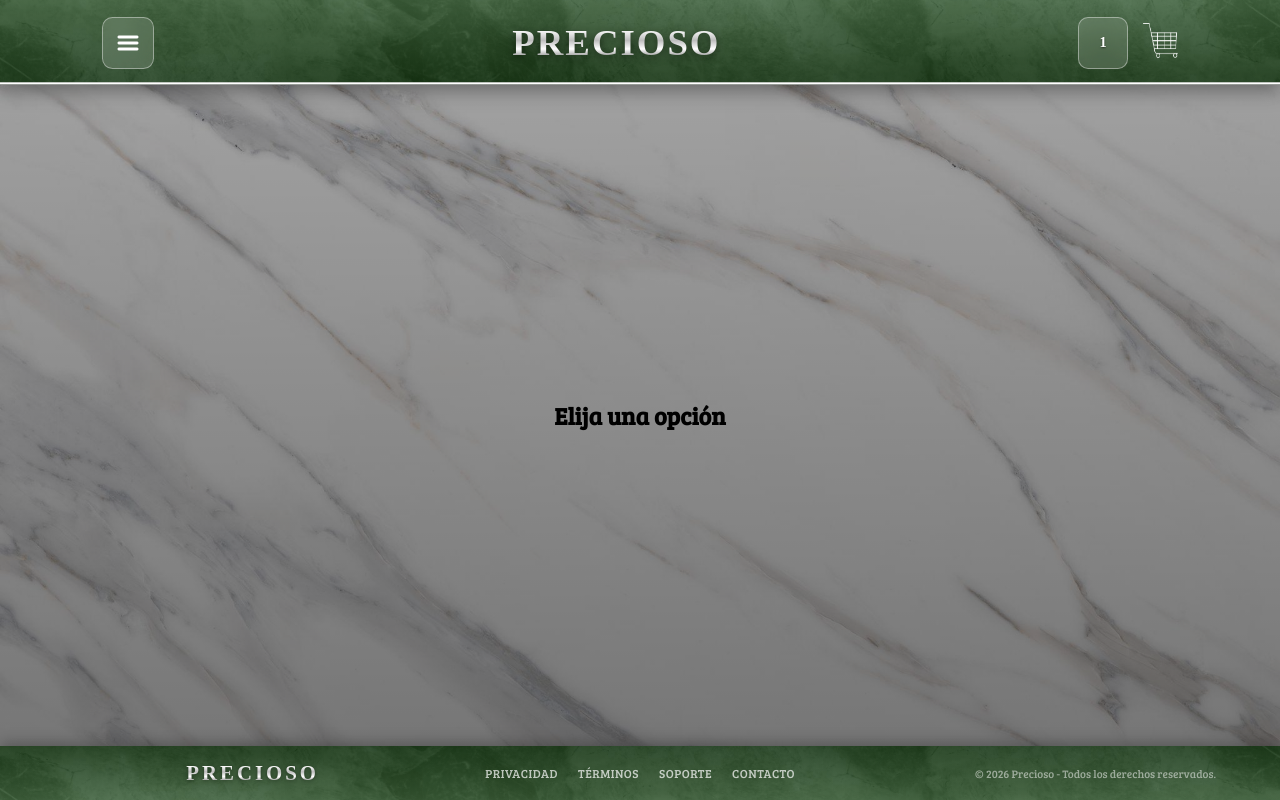
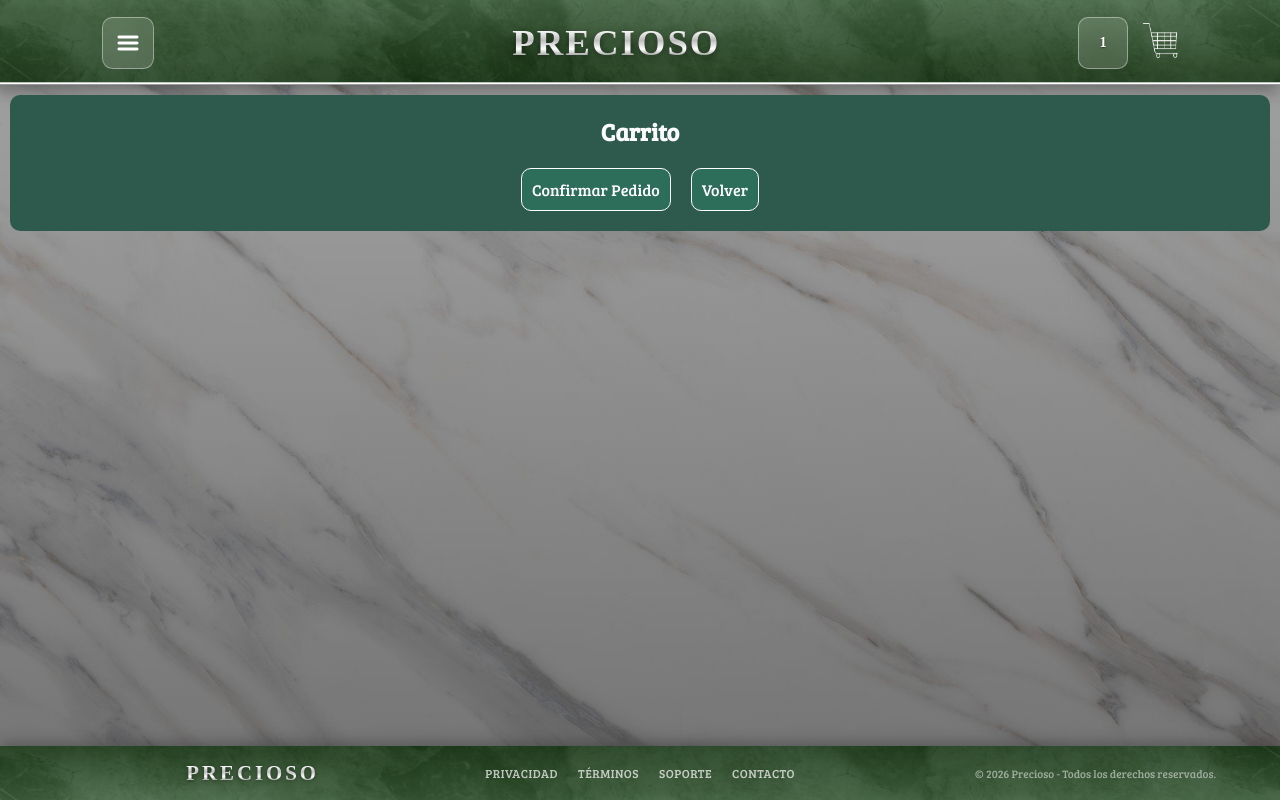
Before and after one commit to Tomy52/tp-prog-iv, an Angular app: page /shoppingCart in a window 1280 px wide. Before the commit this address led to /main-menu. Built offline with nearby package versions, Linux system fonts and the light colour scheme; sample sign-in values are in the browser's storage.

Commit message:
feat: add routing, and view-shopping-cart component

```diff
--- a/src/app/app.routes.ts
+++ b/src/app/app.routes.ts
@@ -28,6 +28,7 @@ import { CsvFormUpdate } from './components/sections/csv-section/csv-form-update
 import { CategoryFormSection } from './components/sections/categories/category-form-section/category-form-section';
 import { DeleteCategory } from './components/sections/categories/delete-category/delete-category';
 import { ProductsOnSalePage } from './components/sections/customer/products-on-sale-page/products-on-sale-page';
+import {ViewShoppingCart} from './components/sections/shopping-cart/view-shopping-cart';
 
 
 export const routes: Routes = [
@@ -132,6 +133,11 @@ export const routes: Routes = [
     canActivate: [AuthGuard]
   },
   {
+    path:"shoppingCart",
+    component:ViewShoppingCart,
+    canActivate: [AuthGuard]
+  },
+  {
     path:"**",
     pathMatch:"prefix",
     redirectTo:"main-menu"
--- a/src/app/components/reusable/shopping-cart/shopping-cart.html
+++ b/src/app/components/reusable/shopping-cart/shopping-cart.html
@@ -1,7 +1,7 @@
 <div  class="cart-container">
 
-<img appTooltip="Ver Carrito" class="cart-icon" src="images/carrito.png" alt="Icono de un carrito de compras">
-
+<a routerLink="shoppingCart"><img appTooltip="Ver Carrito" class="cart-icon" src="images/carrito.png" alt="Icono de un carrito de compras">
+</a>
 
 @if (items() > 0){
 
--- a/src/app/components/reusable/shopping-cart/shopping-cart.ts
+++ b/src/app/components/reusable/shopping-cart/shopping-cart.ts
@@ -1,11 +1,13 @@
 import {ChangeDetectionStrategy, Component, computed, inject} from '@angular/core';
 import {ShoppingCartService} from '../../../services/shopping-cart-service';
 import {Tooltip} from '../../../directives/tooltip';
+import {RouterLink} from '@angular/router';
 
 @Component({
   selector: 'app-shopping-cart',
   imports: [
-    Tooltip
+    Tooltip,
+    RouterLink
   ],
   templateUrl: './shopping-cart.html',
   styleUrl: './shopping-cart.css',
--- a/src/app/components/sections/customer/products-on-sale-page/products-on-sale-page.css
+++ b/src/app/components/sections/customer/products-on-sale-page/products-on-sale-page.css
@@ -7,9 +7,7 @@ h1,h2 {
 section {
   margin: 10px;
   padding: 10px;
-
   border-radius: 10px;
-
   background-color: var(--main-color);
 }
 
@@ -18,7 +16,6 @@ section {
   flex-direction: row;
   justify-content: center;
   margin-bottom: 10px;
-
 }
 
 .toggle-area label {
--- /dev/null
+++ b/src/app/components/sections/shopping-cart/view-shopping-cart.css
@@ -0,0 +1,68 @@
+section {
+  margin: 10px;
+  padding: 10px;
+  border-radius: 10px;
+  background-color: var(--main-color);
+}
+
+h2 {
+  color: white;
+  text-align: center;
+  margin: 10px;
+}
+
+h4{
+  color: white;
+  text-align: center;
+  margin: 10px;
+}
+
+button>a{
+  color: white;
+  text-align: center;
+  text-decoration: none;
+}
+
+.items-container{
+  display: flex;
+  flex-direction: column;
+  justify-content: center;
+  align-items: center;
+  width: 100%;
+  font-size: 25px;
+}
+
+.items-container>p{
+  color:whitesmoke;
+  border-bottom: 1px whitesmoke solid;
+}
+
+.buttons-container{
+  display: flex;
+  flex-direction: row;
+  justify-content: center;
+  align-items: center;
+  width: 100%;
+
+}
+
+button{
+  background-color: var(--secondary-color);
+  border-radius: 10px;
+  border-color: var(--text-color);
+  border-width: 1px;
+  color: var(--text-color);
+  font-size: medium;
+  font-family: "BreeSerif-regular", serif;
+  margin: 10px;
+}
+
+button:disabled {
+  background-color: var(--disabled-button-color);
+  color: var(--disabled-button-text-color);
+}
+
+
+button:hover {
+  background-color: var(--tertiary-color);
+}
--- /dev/null
+++ b/src/app/components/sections/shopping-cart/view-shopping-cart.html
@@ -0,0 +1,14 @@
+<section>
+  <h2>Carrito</h2>
+  <div class="items-container">
+
+    @for (item of cartItems(); track $index) {
+      <p>{{item.product.name}} - <small> {{item.quantity}} </small></p>
+    }
+
+  </div>
+<div class="buttons-container">
+  <button>Confirmar Pedido</button>
+  <button><a routerLink="/on-sale">Volver</a></button>
+</div>
+</section>
--- /dev/null
+++ b/src/app/components/sections/shopping-cart/view-shopping-cart.ts
@@ -0,0 +1,23 @@
+import {ChangeDetectionStrategy, Component, computed, inject} from '@angular/core';
+import {RouterLink} from '@angular/router';
+import {ShoppingCartService} from '../../../services/shopping-cart-service';
+
+@Component({
+  selector: 'app-shopping-cart',
+  imports: [
+    RouterLink
+  ],
+  templateUrl: './view-shopping-cart.html',
+  styleUrl: './view-shopping-cart.css',
+  changeDetection: ChangeDetectionStrategy.OnPush,
+})
+export class ViewShoppingCart {
+
+  shoppingCartService = inject(ShoppingCartService);
+  cartItems = computed(()=> this.shoppingCartService.cartItems());
+
+  constructor() {
+    console.log(this.cartItems())
+  }
+
+}
--- a/src/app/services/shopping-cart-service.ts
+++ b/src/app/services/shopping-cart-service.ts
@@ -55,4 +55,8 @@ export class ShoppingCartService {
     const item = this.cartItems().find(i => i.product.idProduct === productId);
     return item ? item.quantity : 0;
   }
+
+  getItems(){
+
+  }
 }
```
